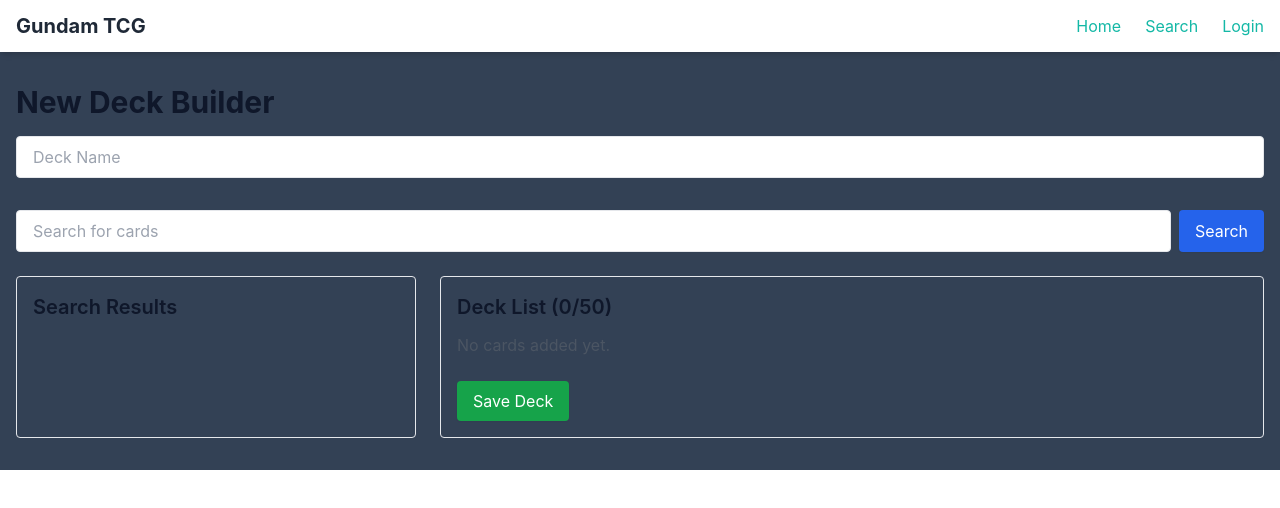
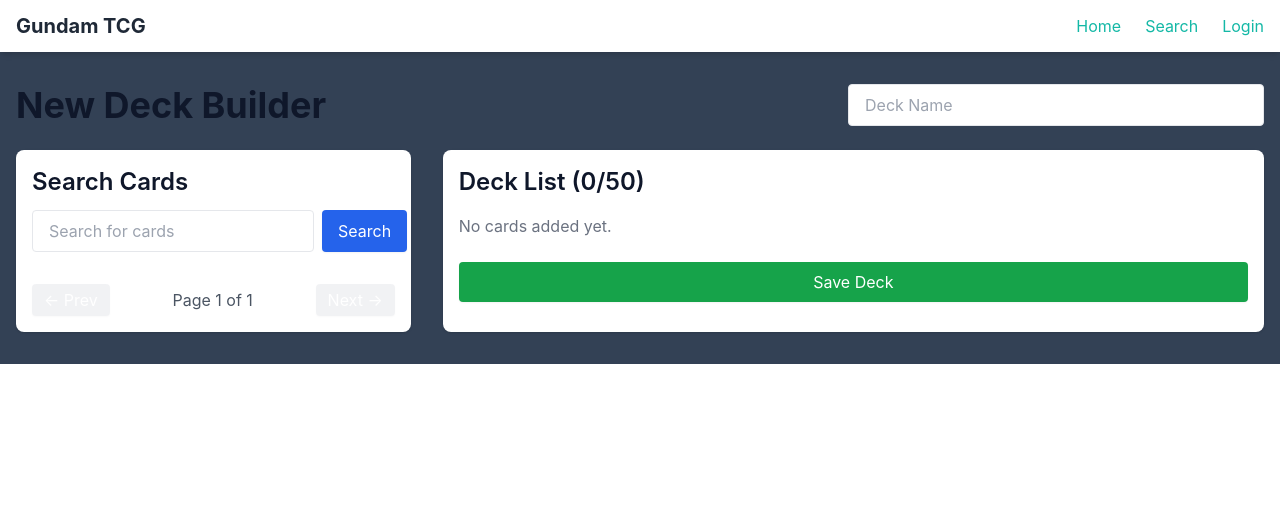
Before and after one commit to evade6ix/gundamwebsite, a React (Vite) app in the folder frontend/: page /decks/new in a window 1280 px wide. Shown: the top 508 px of the page. Built offline with nearby package versions, Linux system fonts and the light colour scheme.

Commit message:
improvements

```diff
--- a/frontend/src/pages/Account.jsx
+++ b/frontend/src/pages/Account.jsx
@@ -105,8 +105,8 @@
               <Link
                 key={idx}
                 to={`/decks/${encodeURIComponent(deck.name)}`}
-                className="bg-white shadow rounded-lg p-4 hover:shadow-xl transition relative"
-              >
+                className="bg-white shadow rounded-lg p-4 hover:shadow-xl transition relative overflow-visible"
+            >
                 <div className="mb-2">
                   <h3 className="text-xl font-semibold text-gray-800 truncate">
                     {deck.name}
--- a/frontend/src/pages/DeckBuilder.jsx
+++ b/frontend/src/pages/DeckBuilder.jsx
@@ -1,25 +1,33 @@
-import { useState } from "react";
+import { useState, useEffect } from "react";
 import { useNavigate } from "react-router-dom";
 
 export default function DeckBuilder() {
   const [deckName, setDeckName] = useState("");
   const [query, setQuery] = useState("");
   const [searchResults, setSearchResults] = useState([]);
+  const [currentPage, setCurrentPage] = useState(1);
+  const [totalPages, setTotalPages] = useState(1);
   const [deck, setDeck] = useState({});
+  const [loading, setLoading] = useState(false);
   const navigate = useNavigate();
 
-  const handleSearch = async (e) => {
-    e.preventDefault();
+  const handleSearch = async (e, page = 1) => {
+    e?.preventDefault();
     if (!query.trim()) return;
 
     try {
+      setLoading(true);
       const res = await fetch(
-        `${import.meta.env.VITE_API_URL}/cards?name=${encodeURIComponent(query)}`
+        `${import.meta.env.VITE_API_URL}/cards?name=${encodeURIComponent(query)}&page=${page}&limit=10`
       );
       const data = await res.json();
       setSearchResults(data.cards || []);
+      setCurrentPage(data.page || 1);
+      setTotalPages(data.totalPages || 1);
     } catch (err) {
       console.error("Error searching cards:", err);
+    } finally {
+      setLoading(false);
     }
   };
 
@@ -33,7 +41,7 @@
     }
 
     if (currentCount >= 4) {
-      alert("❌ You can only have up to 4 copies of a card.");
+      alert("❌ Max 4 copies per card.");
       return;
     }
 
@@ -58,13 +66,13 @@
 
   const saveDeck = async () => {
     if (!deckName.trim()) {
-      alert("Please give your deck a name.");
+      alert("❌ Enter a deck name.");
       return;
     }
 
     const totalCards = Object.values(deck).reduce((sum, c) => sum + c.count, 0);
     if (totalCards < 10) {
-      alert("❌ Deck must have at least 10 cards to save.");
+      alert("❌ Deck must have at least 10 cards.");
       return;
     }
 
@@ -102,24 +110,29 @@
 
   return (
     <div className="container mx-auto px-4 py-8">
-      <h1 className="text-3xl font-bold mb-4">New Deck Builder</h1>
-      <div className="mb-4">
+      {/* Header */}
+      <div className="flex justify-between items-center mb-6">
+        <h1 className="text-4xl font-bold">New Deck Builder</h1>
         <input
           type="text"
           placeholder="Deck Name"
           value={deckName}
           onChange={(e) => setDeckName(e.target.value)}
-          className="w-full px-4 py-2 border rounded mb-4"
+          className="border rounded px-4 py-2 w-1/3"
         />
       </div>
 
-      <form onSubmit={handleSearch} className="flex gap-2 mb-6">
+      <div className="grid grid-cols-1 lg:grid-cols-3 gap-8">
+        {/* Left Panel: Search */}
+        <div className="lg:col-span-1 bg-white shadow rounded-lg p-4">
+          <h2 className="text-2xl font-semibold mb-3">Search Cards</h2>
+          <form onSubmit={handleSearch} className="flex gap-2 mb-4">
             <input
               type="text"
               placeholder="Search for cards"
               value={query}
               onChange={(e) => setQuery(e.target.value)}
-          className="flex-1 px-4 py-2 border rounded"
+              className="flex-1 border rounded px-4 py-2"
             />
             <button
               type="submit"
@@ -129,42 +142,75 @@
             </button>
           </form>
 
-      <div className="grid grid-cols-1 md:grid-cols-3 gap-6">
           {/* Search Results */}
-        <div className="border rounded p-4">
-          <h2 className="text-xl font-semibold mb-3">Search Results</h2>
-          <div className="grid grid-cols-2 gap-3">
+          {loading ? (
+            <p className="text-gray-500">Searching...</p>
+          ) : (
+            <div className="space-y-2 max-h-[60vh] overflow-y-auto">
               {searchResults.map((card) => (
                 <div
                   key={card.id}
-                className="border rounded p-2 text-center hover:shadow cursor-pointer"
+                  className="flex items-center gap-3 p-2 border rounded hover:shadow cursor-pointer"
                   onClick={() => addToDeck(card)}
                 >
                   <img
-                  src={card.image_url}
+                    src={card.images?.small || card.image_url}
                     alt={card.name}
-                  className="w-full h-32 object-contain mb-1"
+                    className="w-12 h-16 object-contain rounded"
                   />
-                <p className="font-medium">{card.name}</p>
+                  <div>
+                    <h3 className="text-lg font-medium">{card.name}</h3>
+                    <p className="text-gray-500 text-sm">{card.set?.name || card.set_name}</p>
+                  </div>
                 </div>
               ))}
             </div>
+          )}
+
+          {/* Pagination */}
+          <div className="flex justify-between items-center mt-4">
+            <button
+              disabled={currentPage === 1}
+              onClick={(e) => handleSearch(e, currentPage - 1)}
+              className="px-3 py-1 bg-gray-200 rounded hover:bg-gray-300 disabled:opacity-50"
+            >
+              ← Prev
+            </button>
+            <span className="text-gray-600">
+              Page {currentPage} of {totalPages}
+            </span>
+            <button
+              disabled={currentPage === totalPages}
+              onClick={(e) => handleSearch(e, currentPage + 1)}
+              className="px-3 py-1 bg-gray-200 rounded hover:bg-gray-300 disabled:opacity-50"
+            >
+              Next →
+            </button>
+          </div>
         </div>
 
-        {/* Deck List */}
-        <div className="md:col-span-2 border rounded p-4">
-          <h2 className="text-xl font-semibold mb-3">
+        {/* Right Panel: Deck List */}
+        <div className="lg:col-span-2 bg-white shadow rounded-lg p-4">
+          <h2 className="text-2xl font-semibold mb-4">
             Deck List ({Object.values(deck).reduce((sum, c) => sum + c.count, 0)}/50)
           </h2>
-          {Object.values(deck).length === 0 && (
-            <p className="text-gray-600">No cards added yet.</p>
-          )}
-          <ul className="space-y-2">
+          {Object.values(deck).length === 0 ? (
+            <p className="text-gray-500">No cards added yet.</p>
+          ) : (
+            <div className="space-y-3 max-h-[70vh] overflow-y-auto">
               {Object.values(deck).map((c) => (
-              <li key={c.id} className="flex justify-between items-center">
-                <div>
-                  <p className="font-medium">{c.name}</p>
-                  <p className="text-sm text-gray-500">Copies: {c.count}</p>
+                <div
+                  key={c.id}
+                  className="flex items-center gap-3 p-2 border rounded hover:shadow"
+                >
+                  <img
+                    src={c.images?.small || c.image_url}
+                    alt={c.name}
+                    className="w-12 h-16 object-contain rounded"
+                  />
+                  <div className="flex-1">
+                    <h3 className="text-lg font-medium">{c.name}</h3>
+                    <p className="text-gray-500 text-sm">Copies: {c.count}</p>
                   </div>
                   <button
                     onClick={() => removeFromDeck(c.id)}
@@ -172,13 +218,14 @@
                   >
                     Remove
                   </button>
-              </li>
+                </div>
               ))}
-          </ul>
+            </div>
+          )}
 
           <button
             onClick={saveDeck}
-            className="mt-6 bg-green-600 text-white px-4 py-2 rounded hover:bg-green-700"
+            className="mt-6 w-full bg-green-600 text-white px-4 py-2 rounded hover:bg-green-700"
           >
             Save Deck
           </button>
```
Also changed, not shown: 1 other file (tests, documents, lock files or other folders). Lines whose indentation alone changed are shown as unchanged.
